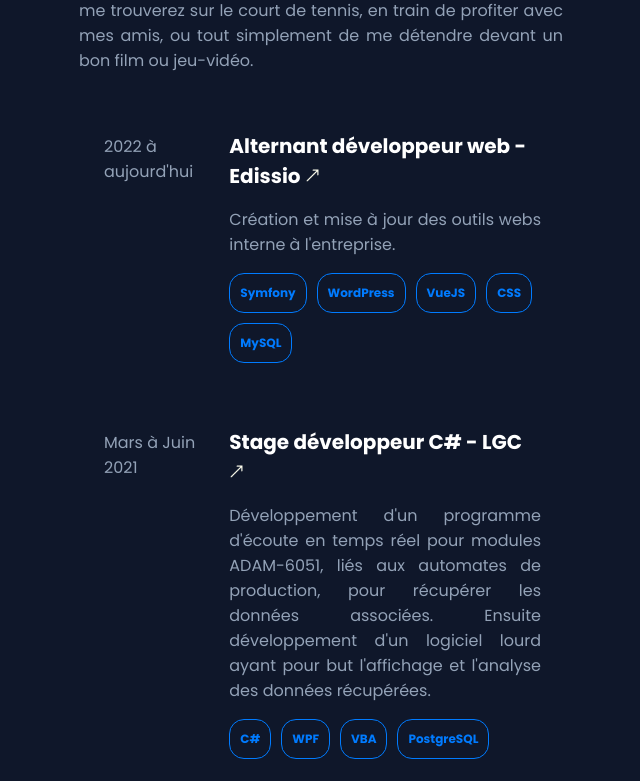
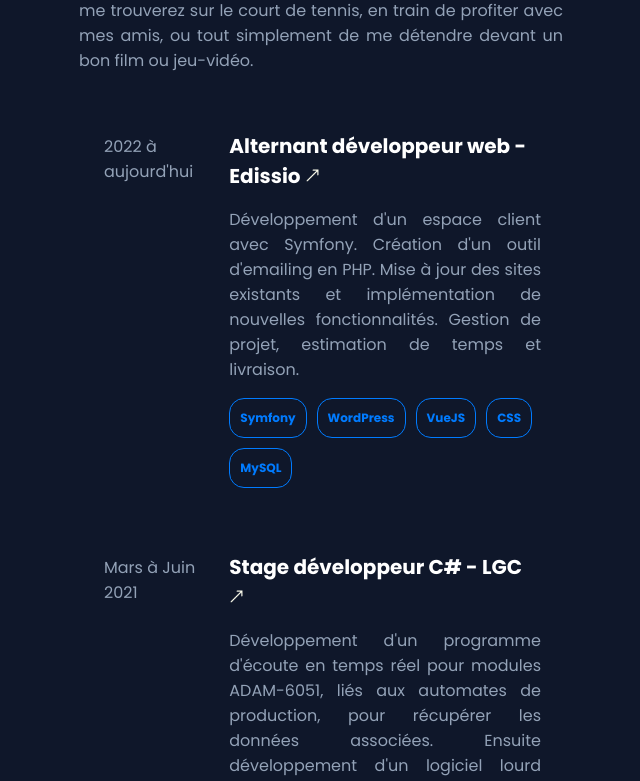
Before and after one commit to Joris07/portfolio, a Vue app: page / in a window 1280 px wide. Shown: the part 748-1529 px from the top of the page, without its empty margins (517-1157 px from the left). Built offline with nearby package versions, Linux system fonts and the light colour scheme.

Commit message:
Enlever dist - réglage

```diff
--- a/src/components/Header/Header.vue
+++ b/src/components/Header/Header.vue
@@ -52,7 +52,6 @@
 		flex-direction: row;
 		align-self: flex-end;
 		gap: 100px;
-        margin-right: 15px;
 	}
 
     #trad {
--- a/src/components/Main/Card.vue
+++ b/src/components/Main/Card.vue
@@ -151,7 +151,7 @@
 		}
 	}
 
-	@media (max-width: 1100px) {
+	@media (max-width: 640px) {
 		.left-card-img > .left_card {
 			width: fit-content;
 		}
--- a/src/components/Main/Main.vue
+++ b/src/components/Main/Main.vue
@@ -66,6 +66,7 @@
 		align-self: flex-end;
 		gap: 100px;
 		margin-top: 10px;
+		margin-right: 15px;
 	}
 
 	#trad {
--- a/src/locales/en.json
+++ b/src/locales/en.json
@@ -21,7 +21,7 @@
 			"edissio" : {
 				"date" : "2022 to Present",
 				"title" : "Web Developer Apprentice - Edissio",
-				"description" : "Creating and updating internal web tools for the company."
+				"description" : "Development of a client area with Symfony. Creation of an emailing tool in PHP. Update existing sites and implement new features. Project management, time estimation and delivery."
 			},
 			"lgc" : {
 				"date" : "March to June 2021",
--- a/src/locales/fr.json
+++ b/src/locales/fr.json
@@ -21,7 +21,7 @@
 			"edissio" : {
 				"date" : "2022 à aujourd'hui",
 				"title" : "Alternant développeur web - Edissio",
-				"description" : "Création et mise à jour des outils webs interne à l'entreprise."
+				"description" : "Développement d'un espace client avec Symfony. Création d'un outil d'emailing en PHP. Mise à jour des sites existants et implémentation de nouvelles fonctionnalités. Gestion de projet, estimation de temps et livraison."
 			},
 			"lgc" : {
 				"date" : "Mars à Juin 2021",
```
Also changed, not shown: 16 other files (tests, documents, lock files or other folders).
